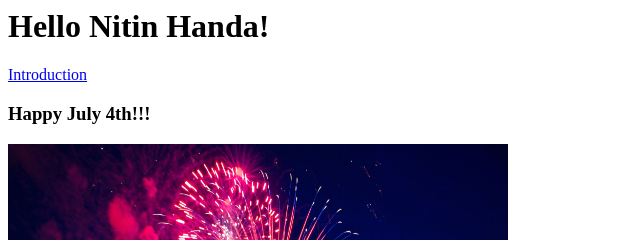
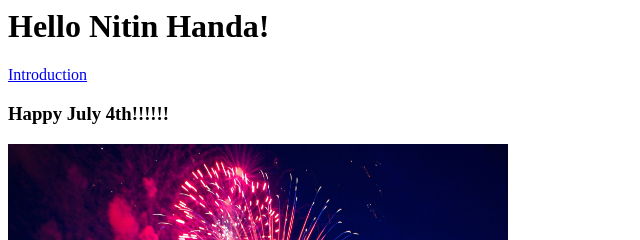
Before and after one commit to nithanda/nithanda.github.io, a plain HTML site: page index.html in a window 1280 px wide. Shown: the top 240 px of the page, 0-640 px from the left. Drawn offline with Linux system fonts and the light colour scheme.

Commit message:
Update index.html

```diff
--- a/index.html
+++ b/index.html
@@ -1,6 +1,6 @@
 <html>
 <h1>Hello Nitin Handa!</h1> <a href="intro.html">Introduction</a>
-<h3>Happy July 4th!!!</h3>
+<h3>Happy July 4th!!!!!!</h3>
 <img src="fireworks.jpeg" alt="Fireworks" width="500" height="400"/>
 <blockquote>
   <p>
```
